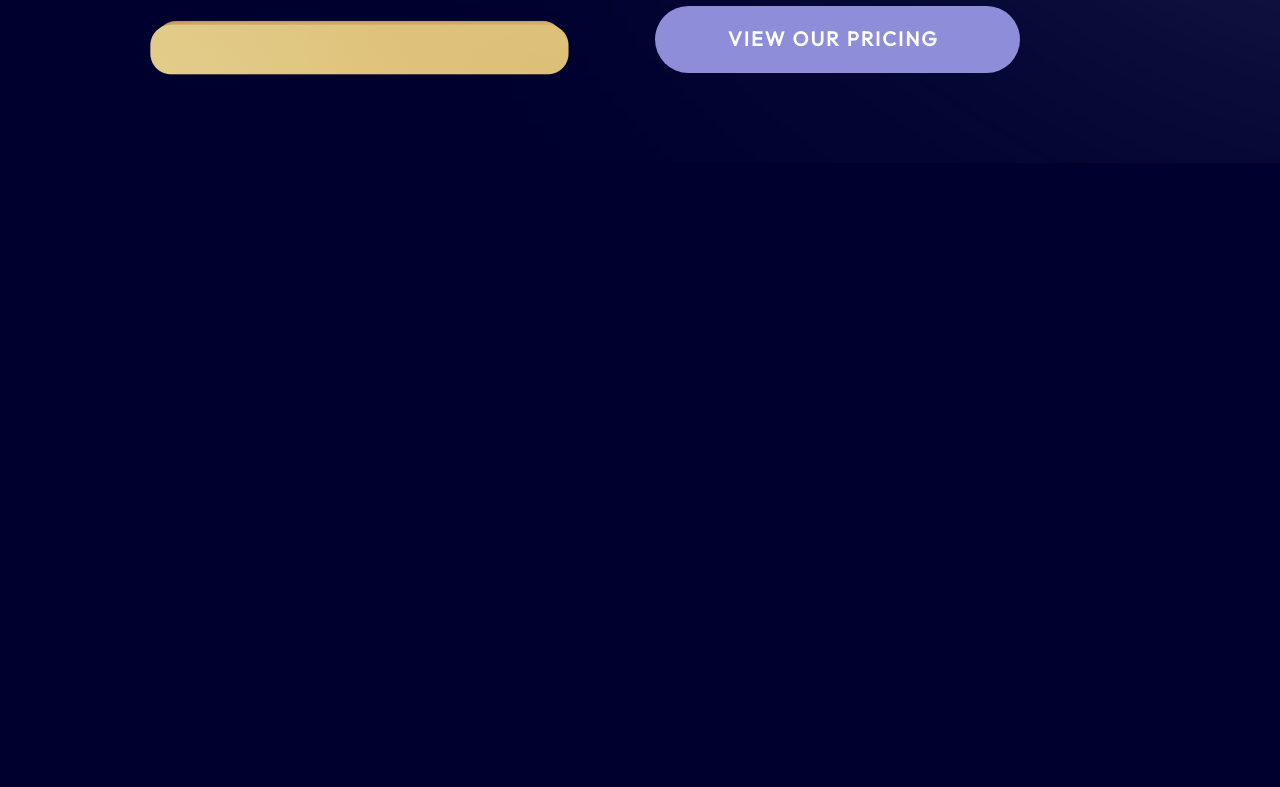
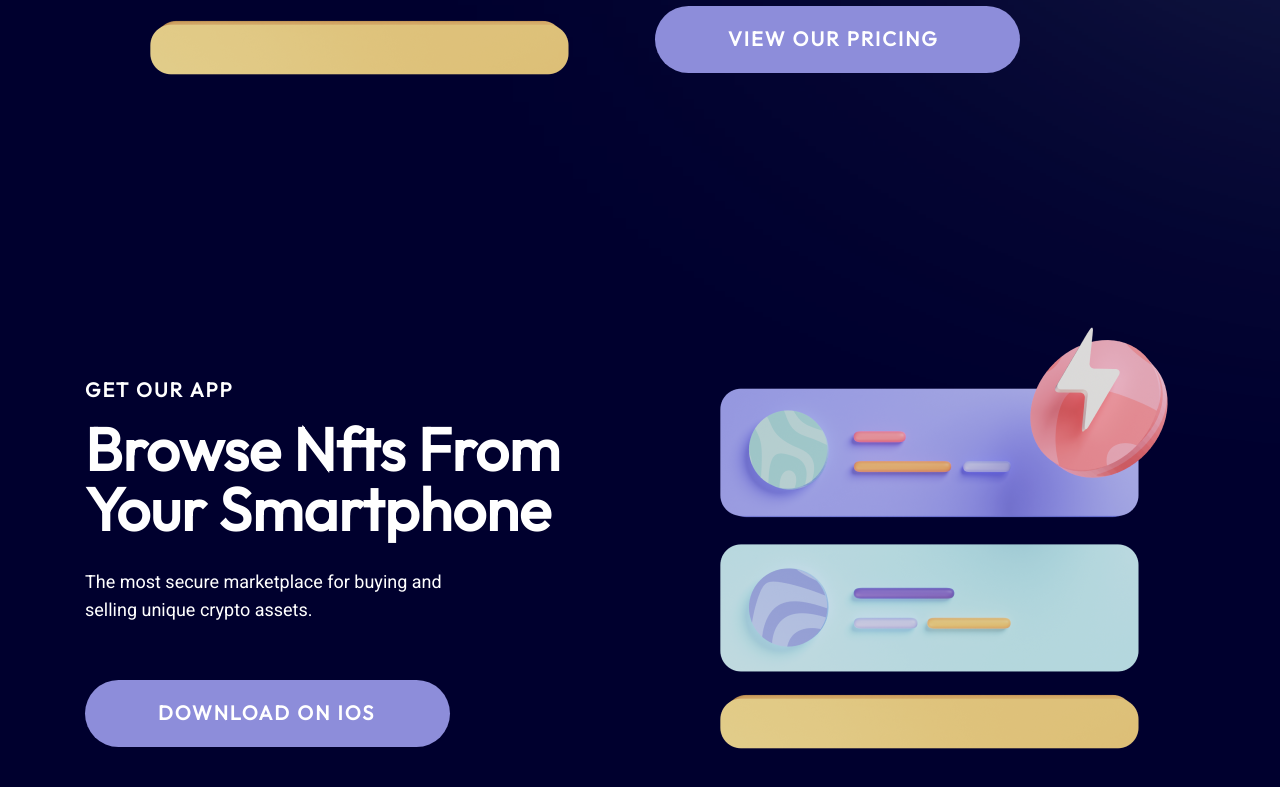
Before and after one commit to abdumamdouh/krypto, an Angular app: page / in a window 1280 px wide. Shown: the part 1494-2281 px from the top of the page. Before the commit the page ends 1657 px from the top, so only its background shows below. Built offline with nearby package versions, Linux system fonts and the light colour scheme.

Commit message:
reuse section component for rendering new section

```diff
--- a/src/app/app.component.html
+++ b/src/app/app.component.html
@@ -8,10 +8,19 @@
     [title]="'ANALYTICS'"
     [heading]="'built-in analytics to track your nfts'"
     [text]="
-      ' Use our built-in analytics dashboard to pull valuable insights and monitor
+      'Use our built-in analytics dashboard to pull valuable insights and monitor
     the value of your Krypto portfolio over time.'
     "
     [button]="'view our pricing'"
     [reverse]="false"
   ></app-section>
+  <app-section
+    [title]="'get our app'"
+    [heading]="'browse nfts from your smartphone'"
+    [text]="
+      'The most secure marketplace for buying and selling unique crypto assets.'
+    "
+    [button]="'Download on ios'"
+    [reverse]="true"
+  ></app-section>
 </div>
--- a/src/app/components/section/section.component.css
+++ b/src/app/components/section/section.component.css
@@ -3,7 +3,7 @@ section {
 }
 
 span {
-  width: 126px;
+  width: auto;
   height: 28px;
   font-family: "Outfit";
   font-style: normal;
@@ -52,8 +52,12 @@ p {
   border-radius: 50px;
 }
 
+.button:hover {
+  cursor: pointer;
+}
+
 .button span {
-  width: 215px;
+  width: auto;
   height: 28px;
   font-family: "Outfit";
   font-style: normal;
```
